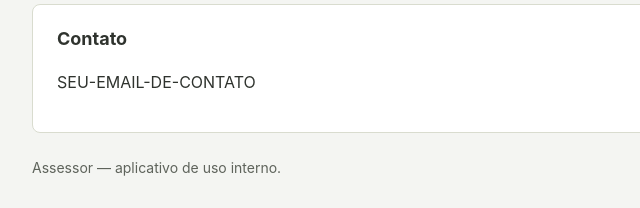
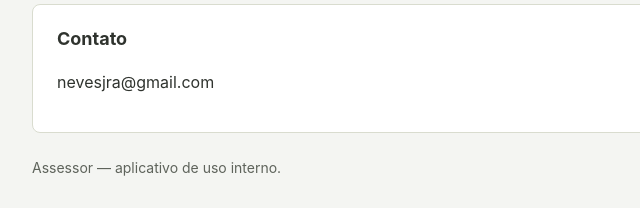
Before and after one commit to nevesalexandrepcms/assessor.ip, a plain HTML site: page privacidade.html in a window 1280 px wide. Shown: the part 1087-1295 px from the top of the page, 264-904 px from the left. Drawn offline with Linux system fonts and the light colour scheme.

Commit message:
Update privacidade.html

```diff
--- a/privacidade.html
+++ b/privacidade.html
@@ -5,7 +5,7 @@
 <section><h2>Dados do Google que o aplicativo acessa</h2><p>Com a autorização do usuário, o aplicativo usa o escopo <code>https://www.googleapis.com/auth/spreadsheets.readonly</code> para ler planilhas do Google Planilhas às quais o próprio usuário já tem acesso. O aplicativo não cria, altera nem apaga planilhas e não acessa e-mail, contatos, arquivos do Drive ou outros dados da conta.</p></section>
 <section><h2>Como os dados são usados</h2><p>Os dados lidos servem apenas para mostrar ao próprio usuário, no computador dele, a lista de trabalho e o andamento de cada item. Ficam armazenados somente nesse computador. Não são vendidos, compartilhados, transferidos nem usados para publicidade.</p><p>O uso e a transferência de informações recebidas das APIs do Google seguem a <a href="https://developers.google.com/terms/api-services-user-data-policy">Política de Dados do Usuário dos Serviços de API do Google</a>, incluindo os requisitos de Uso Limitado.</p></section>
 <section><h2>Credenciais</h2><p>A autorização concedida ao aplicativo fica guardada apenas no computador do usuário. O usuário pode revogá-la a qualquer momento em <a href="https://myaccount.google.com/permissions">myaccount.google.com/permissions</a> e apagar a pasta do aplicativo para remover todos os dados locais.</p></section>
-<section><h2>Contato</h2><p>SEU-EMAIL-DE-CONTATO</p></section>
+<section><h2>Contato</h2><p>nevesjra@gmail.com</p></section>
 </main>
 <footer>Assessor — aplicativo de uso interno.</footer>
 </body></html>
```
